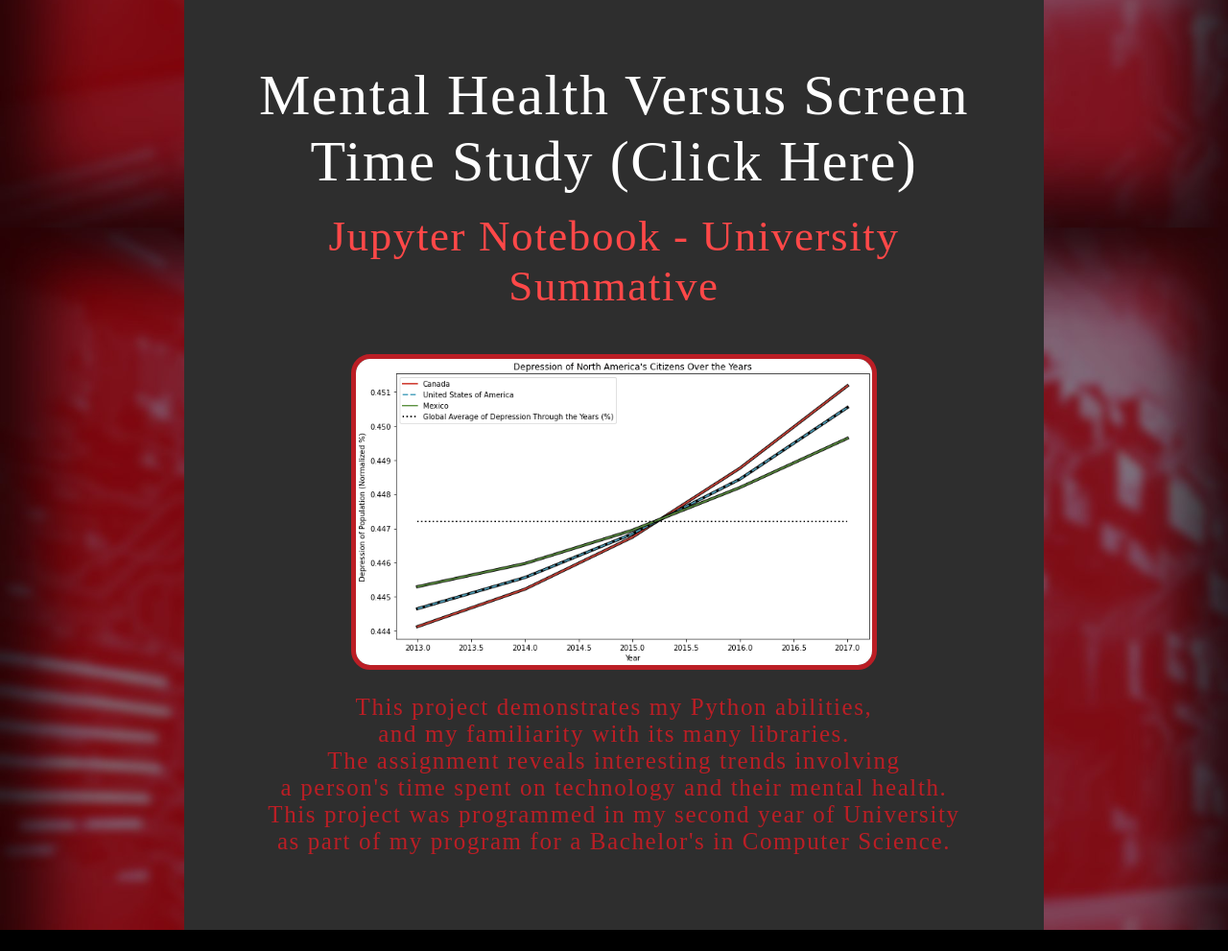
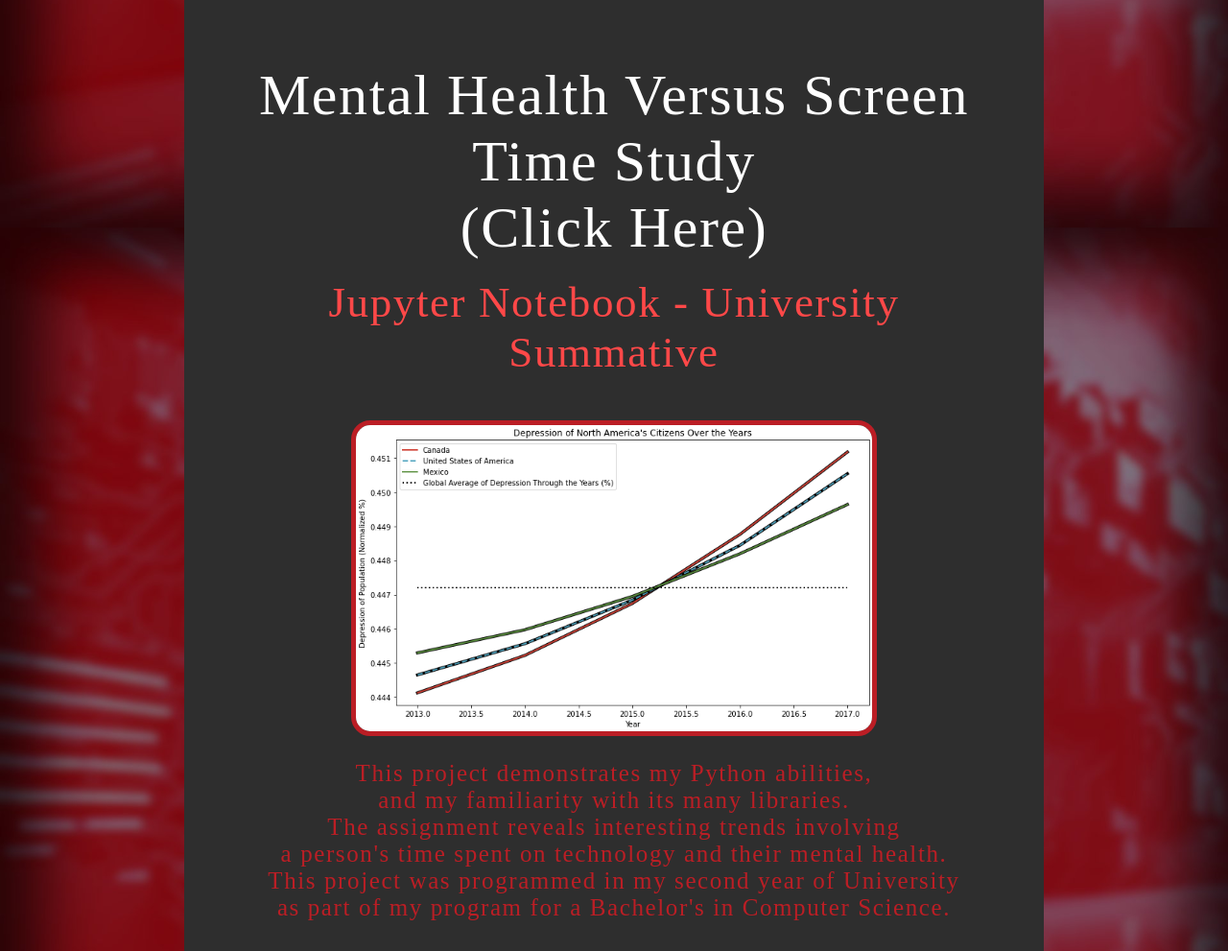
Before and after one commit to JeremyT21/jeremy, a plain HTML site: page index.html in a window 1280 px wide. Shown: the part 1680-2671 px from the top of the page at 96% size. Before the commit the page ends 2649 px from the top, so only its background shows below. Drawn offline with Linux system fonts and the light colour scheme; a web font is replaced by a local one.

Commit message:
addClickHere2

```diff
--- a/index.html
+++ b/index.html
@@ -77,7 +77,7 @@
 
             <br>
 
-            <p><a href="https://github.com/JeremyT21/Technology_Time_and_Your_Mental_Health_Summative" style="font-size: 60px;" class="fadingIn">Mental Health Versus Screen Time Study (Click Here)</a></p>
+            <p><a href="https://github.com/JeremyT21/Technology_Time_and_Your_Mental_Health_Summative" style="font-size: 60px;" class="fadingIn">Mental Health Versus Screen Time Study<br>(Click Here)</a></p>
             <br>
             <p class="subtitle fadingIn" style="font-size: 45px; color: #ff4848;">Jupyter Notebook - University Summative</p>
             <img src="images/jupyterSS.png" id="screenShot2">
```
